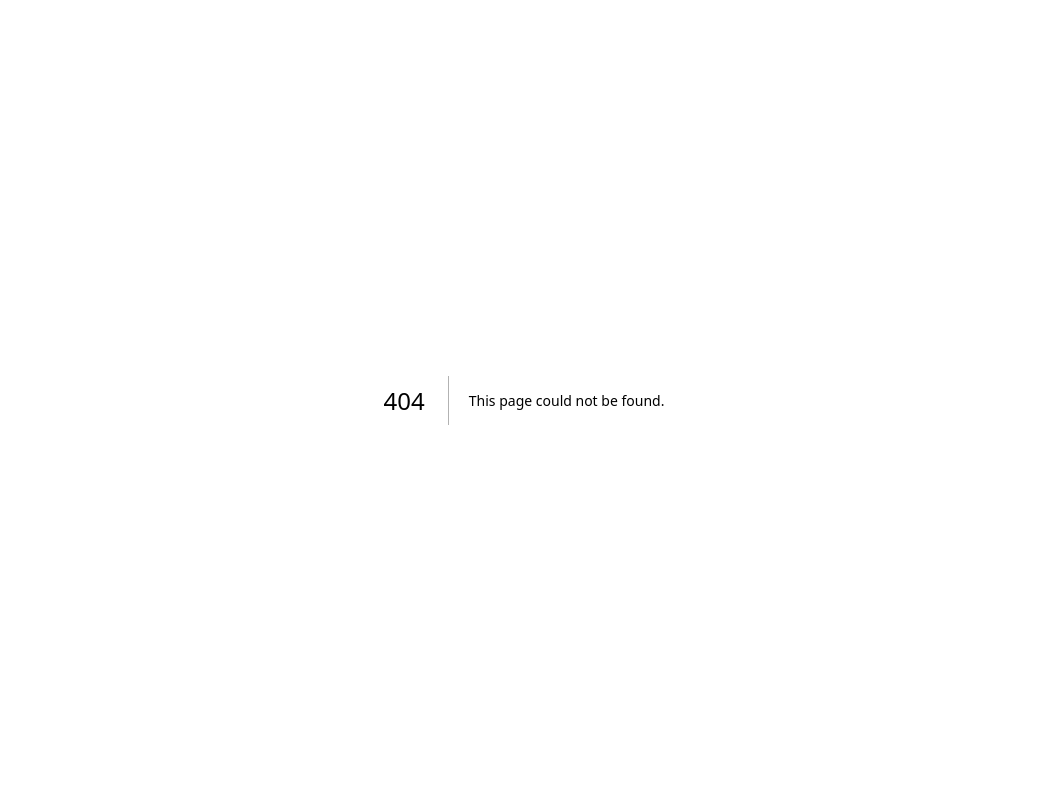
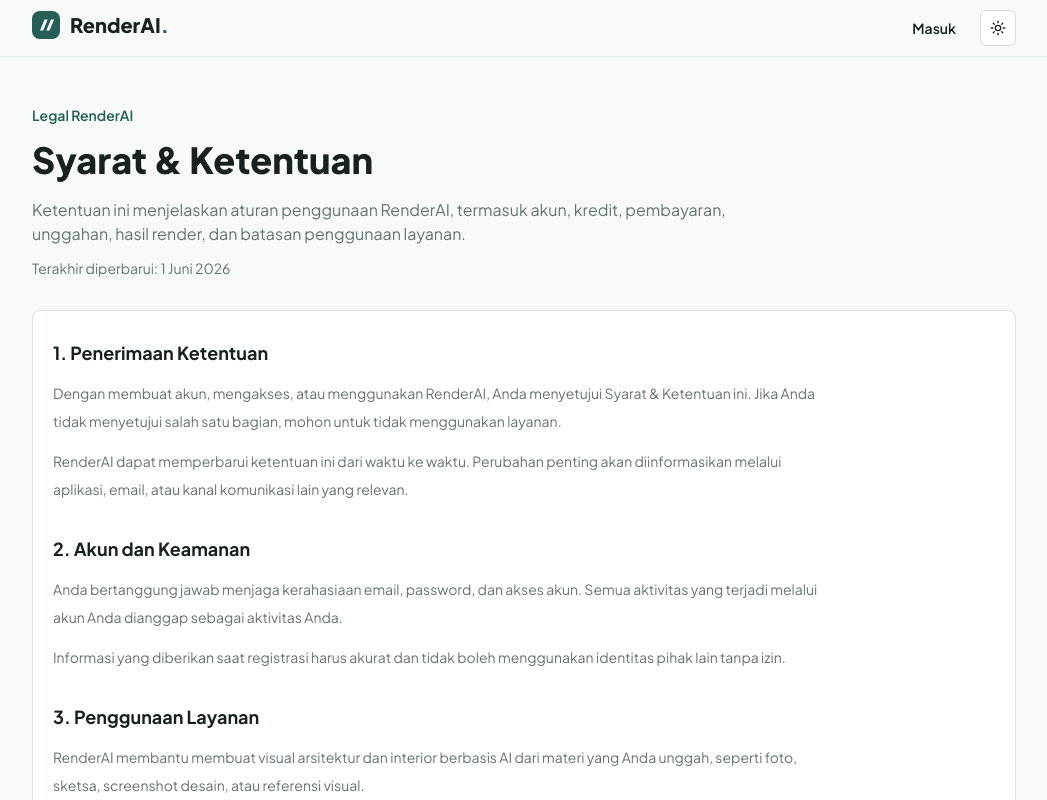
Before and after one commit to ardi-zanki/render, a Next.js app: page /syarat in a window 1280 px wide. Before the commit this address had no page. Shown: the top 800 px of the page, without its empty margins (116-1163 px from the left). Built offline with nearby package versions, Linux system fonts and the light colour scheme.

Commit message:
feat(legal): add terms and conditions page

```diff
--- /dev/null
+++ b/src/app/syarat/page.tsx
@@ -0,0 +1,169 @@
+import type { Metadata } from "next";
+import Link from "next/link";
+
+import { Logo } from "@/components/brand/logo";
+import { Button } from "@/components/ui/button";
+import { Card, CardContent } from "@/components/ui/card";
+import { ModeToggle } from "@/components/ui/mode-toggle";
+
+export const metadata: Metadata = {
+  title: "Syarat & Ketentuan",
+  description:
+    "Syarat dan ketentuan penggunaan RenderAI untuk akun, kredit, pembayaran, unggahan, hasil render, dan batasan penggunaan.",
+};
+
+const sections = [
+  {
+    title: "1. Penerimaan Ketentuan",
+    body: [
+      "Dengan membuat akun, mengakses, atau menggunakan RenderAI, Anda menyetujui Syarat & Ketentuan ini. Jika Anda tidak menyetujui salah satu bagian, mohon untuk tidak menggunakan layanan.",
+      "RenderAI dapat memperbarui ketentuan ini dari waktu ke waktu. Perubahan penting akan diinformasikan melalui aplikasi, email, atau kanal komunikasi lain yang relevan.",
+    ],
+  },
+  {
+    title: "2. Akun dan Keamanan",
+    body: [
+      "Anda bertanggung jawab menjaga kerahasiaan email, password, dan akses akun. Semua aktivitas yang terjadi melalui akun Anda dianggap sebagai aktivitas Anda.",
+      "Informasi yang diberikan saat registrasi harus akurat dan tidak boleh menggunakan identitas pihak lain tanpa izin.",
+    ],
+  },
+  {
+    title: "3. Penggunaan Layanan",
+    body: [
+      "RenderAI membantu membuat visual arsitektur dan interior berbasis AI dari materi yang Anda unggah, seperti foto, sketsa, screenshot desain, atau referensi visual.",
+      "Layanan ini ditujukan untuk eksplorasi konsep, presentasi awal, mood approval, dan komunikasi desain. Hasil render tetap perlu ditinjau sebelum digunakan untuk keputusan teknis, konstruksi, legal, atau komersial yang berdampak tinggi.",
+    ],
+  },
+  {
+    title: "4. Kredit, Pembayaran, dan Paket",
+    body: [
+      "Sebagian proses render menggunakan kredit. Jumlah kredit, harga paket, bonus, dan aturan pemakaian dapat berubah sesuai kebijakan RenderAI.",
+      "Kredit yang sudah digunakan untuk proses render yang berhasil tidak dapat dikembalikan. Jika render gagal karena gangguan sistem, RenderAI dapat mengembalikan kredit sesuai status yang tercatat di sistem.",
+      "Pembayaran diproses melalui penyedia pembayaran pihak ketiga. Status transaksi, biaya, dan validasi pembayaran mengikuti data dari penyedia tersebut.",
+    ],
+  },
+  {
+    title: "5. Materi Unggahan dan Hak Penggunaan",
+    body: [
+      "Anda menyatakan memiliki hak, izin, atau kewenangan yang diperlukan atas materi yang diunggah ke RenderAI.",
+      "Anda tetap memiliki hak atas materi yang Anda unggah. Dengan menggunakan layanan, Anda memberi RenderAI izin non-eksklusif untuk memproses, menyimpan, menampilkan, dan menghasilkan output dari materi tersebut sejauh diperlukan untuk menyediakan layanan.",
+    ],
+  },
+  {
+    title: "6. Hasil Render",
+    body: [
+      "Hasil render dapat digunakan oleh Anda untuk kebutuhan presentasi, diskusi, eksplorasi desain, atau kebutuhan bisnis Anda, selama tidak melanggar hukum, hak pihak ketiga, atau ketentuan ini.",
+      "Karena hasil dibuat dengan bantuan AI, RenderAI tidak menjamin seluruh detail, proporsi, material, pencahayaan, teks, atau elemen visual selalu akurat. Anda bertanggung jawab melakukan pengecekan akhir sebelum hasil digunakan.",
+    ],
+  },
+  {
+    title: "7. Batasan Penggunaan",
+    body: [
+      "Anda tidak boleh menggunakan RenderAI untuk mengunggah materi ilegal, melanggar hak cipta, mengandung data sensitif tanpa izin, meniru identitas pihak lain, atau menghasilkan konten yang merugikan pihak lain.",
+      "Anda juga tidak boleh mencoba mengakses sistem secara tidak sah, mengganggu layanan, melakukan penyalahgunaan otomatisasi, atau menggunakan layanan untuk aktivitas yang melanggar hukum.",
+    ],
+  },
+  {
+    title: "8. Ketersediaan Layanan",
+    body: [
+      "RenderAI berupaya menjaga layanan tetap tersedia dan berjalan baik. Namun, layanan dapat terganggu karena pemeliharaan, pembaruan sistem, gangguan jaringan, penyedia AI, penyimpanan, pembayaran, atau faktor lain di luar kendali RenderAI.",
+      "RenderAI tidak bertanggung jawab atas kerugian tidak langsung yang timbul dari gangguan sementara, keterlambatan proses, atau ketidakakuratan hasil AI.",
+    ],
+  },
+  {
+    title: "9. Privasi dan Data",
+    body: [
+      "RenderAI memproses data akun, unggahan, hasil render, pembayaran, dan aktivitas aplikasi untuk menyediakan layanan, menjaga keamanan, meningkatkan pengalaman pengguna, dan memenuhi kewajiban operasional.",
+      "Anda bertanggung jawab memastikan materi yang diunggah tidak berisi data pribadi atau rahasia pihak lain tanpa izin yang sah.",
+    ],
+  },
+  {
+    title: "10. Penghentian Akses",
+    body: [
+      "RenderAI dapat membatasi, menangguhkan, atau menghentikan akses akun jika terdapat indikasi penyalahgunaan, pelanggaran ketentuan, risiko keamanan, pembayaran bermasalah, atau permintaan hukum yang sah.",
+      "Anda dapat berhenti menggunakan layanan kapan saja. Beberapa data mungkin tetap disimpan selama diperlukan untuk kepatuhan, keamanan, audit, atau penyelesaian transaksi.",
+    ],
+  },
+  {
+    title: "11. Kontak",
+    body: [
+      "Jika Anda memiliki pertanyaan tentang Syarat & Ketentuan ini, hubungi tim RenderAI melalui kanal support yang tersedia di aplikasi.",
+    ],
+  },
+];
+
+export default function TermsPage() {
+  return (
+    <div className="min-h-screen bg-background text-foreground">
+      <header className="border-b border-border/80 bg-background/85 backdrop-blur-xl">
+        <div className="mx-auto flex h-14 max-w-5xl items-center justify-between px-4 sm:px-5">
+          <Link href="/" aria-label="RenderAI beranda">
+            <Logo size={28} />
+          </Link>
+          <div className="flex items-center gap-2">
+            <Button variant="ghost" asChild className="hidden sm:inline-flex">
+              <Link href="/login">Masuk</Link>
+            </Button>
+            <ModeToggle />
+          </div>
+        </div>
+      </header>
+
+      <main className="mx-auto max-w-5xl px-4 py-10 sm:px-5 sm:py-12">
+        <div className="max-w-3xl">
+          <p className="text-sm font-semibold text-primary">
+            Legal RenderAI
+          </p>
+          <h1 className="mt-3 text-3xl font-extrabold leading-tight text-foreground sm:text-4xl">
+            Syarat & Ketentuan
+          </h1>
+          <p className="mt-4 text-sm leading-6 text-muted-foreground sm:text-base">
+            Ketentuan ini menjelaskan aturan penggunaan RenderAI, termasuk akun,
+            kredit, pembayaran, unggahan, hasil render, dan batasan penggunaan
+            layanan.
+          </p>
+          <p className="mt-3 text-sm text-muted-foreground">
+            Terakhir diperbarui: 1 Juni 2026
+          </p>
+        </div>
+
+        <Card className="mt-8">
+          <CardContent className="flex flex-col gap-8 py-6 sm:py-7">
+            {sections.map((section) => (
+              <section key={section.title} className="max-w-3xl">
+                <h2 className="text-lg font-bold text-foreground">
+                  {section.title}
+                </h2>
+                <div className="mt-3 space-y-3">
+                  {section.body.map((paragraph) => (
+                    <p
+                      key={paragraph}
+                      className="text-sm leading-7 text-muted-foreground"
+                    >
+                      {paragraph}
+                    </p>
+                  ))}
+                </div>
+              </section>
+            ))}
+          </CardContent>
+        </Card>
+
+        <div className="mt-8 flex flex-col gap-3 rounded-lg border border-border bg-muted/45 p-5 sm:flex-row sm:items-center sm:justify-between">
+          <div>
+            <p className="font-bold text-foreground">
+              Siap mulai menggunakan RenderAI?
+            </p>
+            <p className="mt-1 text-sm leading-6 text-muted-foreground">
+              Kembali ke halaman registrasi untuk membuat akun dan mencoba
+              workflow render pertama Anda.
+            </p>
+          </div>
+          <Button asChild className="shrink-0">
+            <Link href="/register">Kembali ke daftar</Link>
+          </Button>
+        </div>
+      </main>
+    </div>
+  );
+}
```
